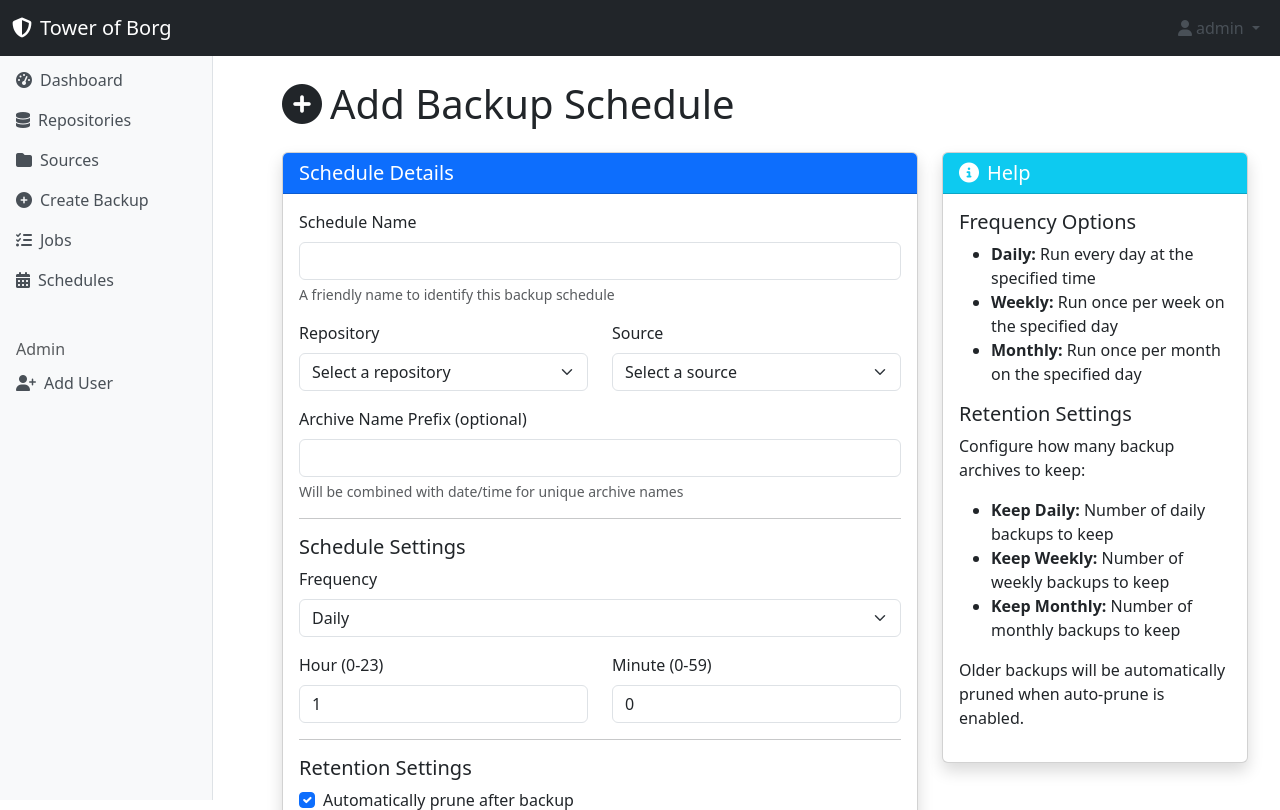
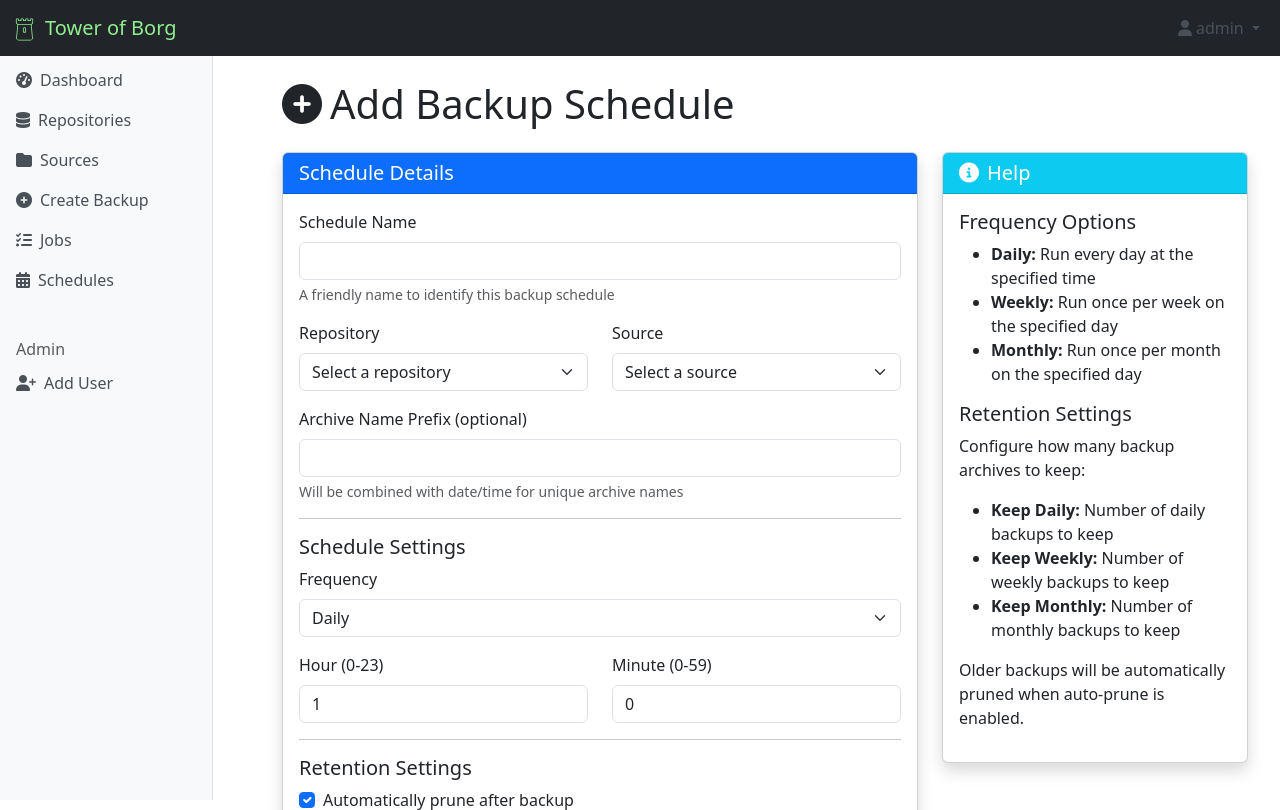
Before and after one commit to antonymcloud/citadel, a Flask app: page /schedules/add in a window 1280 px wide. Shown: the top 810 px of the page. Run offline with Flask 3, Linux system fonts and the light colour scheme; a user stored in the database is signed in; parts of the project's set-up code (start-up, migrations or seed data) failed here and were passed over.

Commit message:
Update navbar branding with SVG icon and change text color

```diff
--- a/templates/base.html
+++ b/templates/base.html
@@ -45,8 +45,8 @@
     <!-- Navbar -->
     <nav class="navbar navbar-expand-lg navbar-dark bg-dark fixed-top">
         <div class="container-fluid">
-            <a class="navbar-brand" href="{{ url_for('dashboard') if current_user.is_authenticated else url_for('index') }}">
-                <i class="fas fa-shield-alt me-2"></i>Tower of Borg
+            <a class="navbar-brand" href="{{ url_for('dashboard') if current_user.is_authenticated else url_for('index') }}" style="color: #90ee90;">
+                <img src="{{ url_for('static', filename='tower.svg') }}" height="25px" style="stroke-width: 3px !important;" class="me-2" />Tower of Borg
             </a>
             <button class="navbar-toggler" type="button" data-bs-toggle="collapse" data-bs-target="#navbarNav">
                 <span class="navbar-toggler-icon"></span>
```
Also changed, not shown: static/tower.svg, 1 other file.
